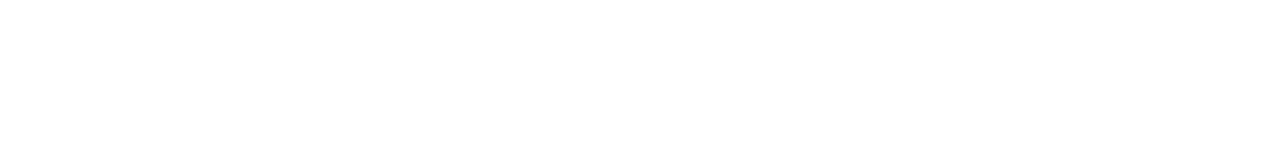
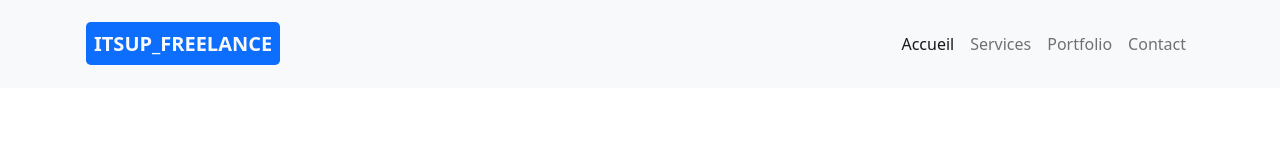
Before and after one commit to noword2000/ITSUP_FREELANCE, a plain HTML site: page index.html in a window 1280 px wide. Drawn offline with nearby package versions, Linux system fonts and the light colour scheme.

Commit message:
Ajout d'une barre de navigation responsive

```diff
--- a/index.html
+++ b/index.html
@@ -17,7 +17,38 @@
 <body>
     <!-- Entête de la page web -->
     <header>
-
+        <!-- Barre de Navigation -->
+        <nav class="navbar navbar-light bg-light navbar-expand-lg">
+            <div class="container p-3">
+                <!-- Logo ou Titre du Site Web -->
+                <a href="#" class="navbar-brand">
+                    <span class="bg-primary rounded-3 p-2 text-light fw-bold">ITSUP_FREELANCE</span>
+                </a>
+                <!-- Bouton pour ouvrir le menu de navigation mobile -->
+                <button class="navbar-toggler" type="button" data-bs-toggle="collapse" data-bs-target="#navbarNav"
+                    aria-controls="navbarNav" aria-expanded="false" aria-label="Ouvrir le menu de navigation">
+                    <span class="navbar-toggler-icon"></span>
+                </button>
+                <!-- Conteneur responsive, le menu va se dérouler sur mobile grâce à ce conteneur -->
+                <div class="collapse navbar-collapse justify-content-end" id="navbarNav">
+                    <!-- Liste des liens de navigation -->
+                    <ul class="navbar-nav">
+                        <li class="nav-item">
+                            <a href="#" class="nav-link active">Accueil</a>
+                        </li>
+                        <li class="nav-item">
+                            <a href="#" class="nav-link">Services</a>
+                        </li>
+                        <li class="nav-item">
+                            <a href="#" class="nav-link">Portfolio</a>
+                        </li>
+                        <li class="nav-item">
+                            <a href="#" class="nav-link">Contact</a>
+                        </li>
+                    </ul>
+                </div>
+            </div>
+        </nav>
     </header>
     <!-- Contenu Principal de la page web -->
     <main>
```
